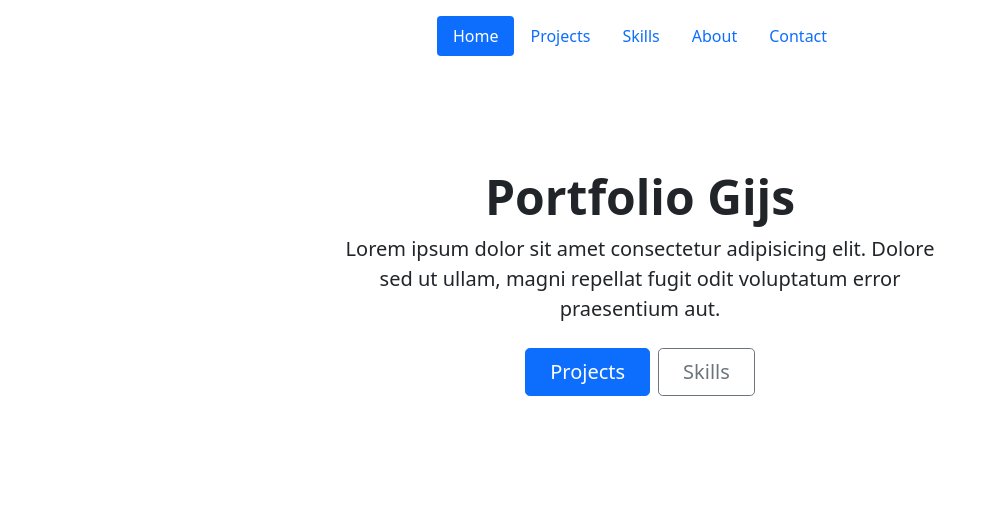
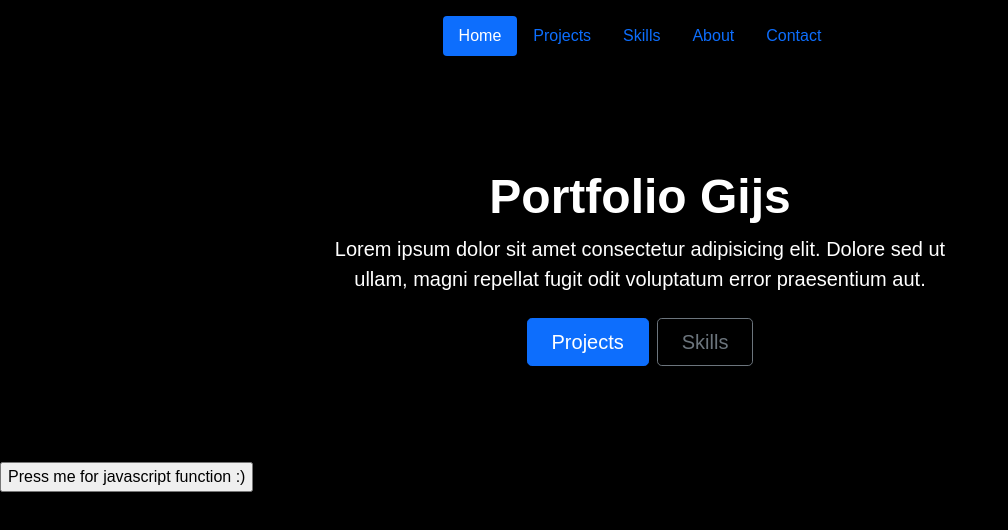
Before and after one commit to gijsvanloon/gijsvanloon.github.io, a plain HTML site: page index.html in a window 1280 px wide. Shown: the whole page, without its empty margins (0-1008 px from the left). Drawn offline with nearby package versions, Linux system fonts and the light colour scheme.

Commit message:
Javascript First Lesson

```diff
--- a/index.html
+++ b/index.html
@@ -5,6 +5,7 @@
     <meta http-equiv="X-UA-Compatible" content="IE=edge">
     <meta name="viewport" content="width=device-width, initial-scale=1.0">
     <link href="https://cdn.jsdelivr.net/npm/bootstrap@5.1.3/dist/css/bootstrap.min.css" rel="stylesheet" integrity="sha384-1BmE4kWBq78iYhFldvKuhfTAU6auU8tT94WrHftjDbrCEXSU1oBoqyl2QvZ6jIW3" crossorigin="anonymous">
+    <link rel="stylesheet" href="style.css">
     <title>Portfolio Gijs</title>
 </head>
 <body>
@@ -29,5 +30,7 @@
             </div>
         </div>
     </div>
+    <input type="button" onclick="alertSystem()" value="Press me for javascript function :)">
+    <script src="main.js"></script>
 </body>
 </html>
--- /dev/null
+++ b/main.js
@@ -0,0 +1,3 @@
+function alertSystem() {
+    alert("Dit is een alert vanuit een extern script.");
+}
--- /dev/null
+++ b/style.css
@@ -0,0 +1,5 @@
+body {
+    background: #000;
+    color: #fff;
+    font-family: sans-serif;
+  }
```
